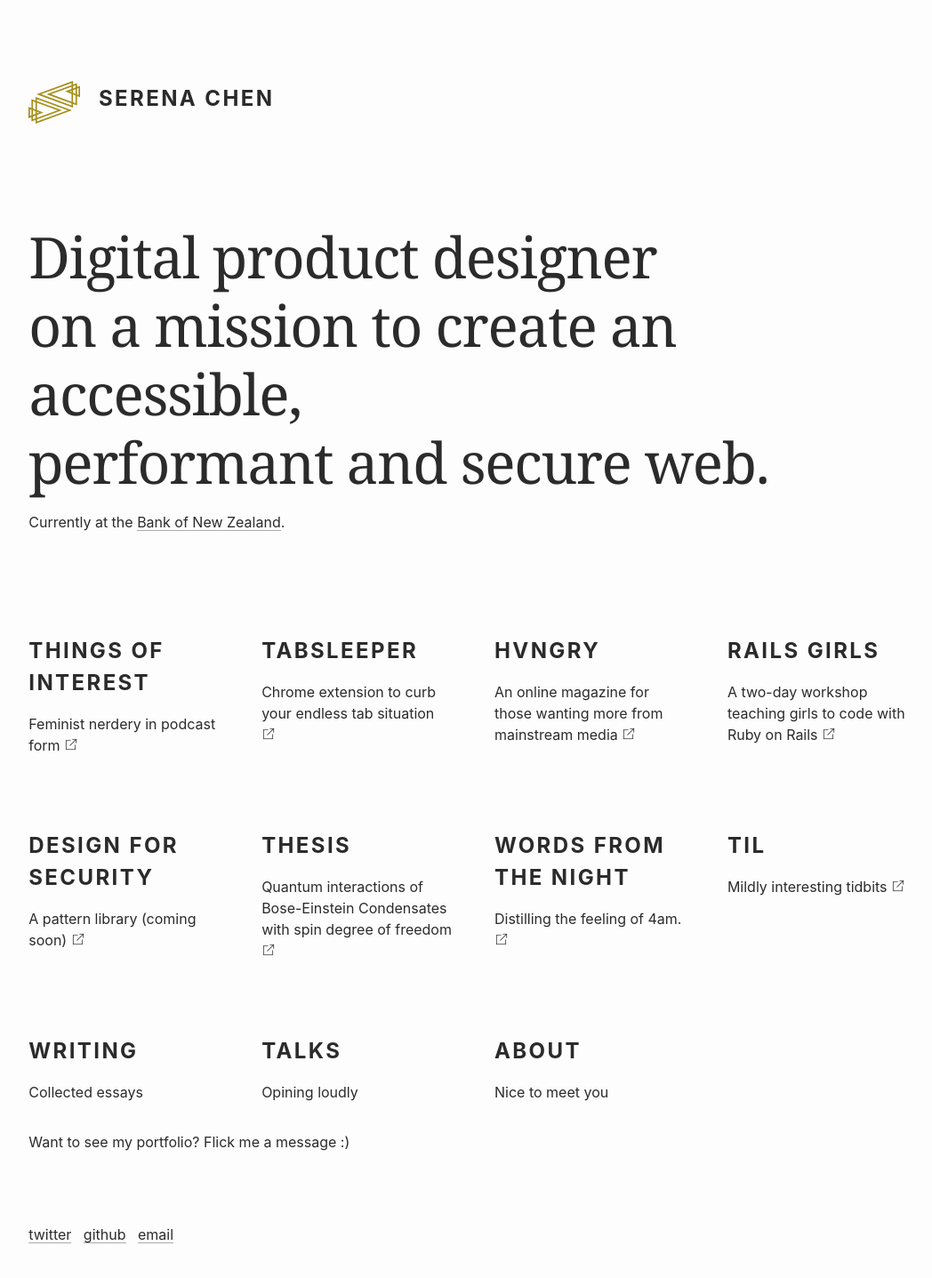
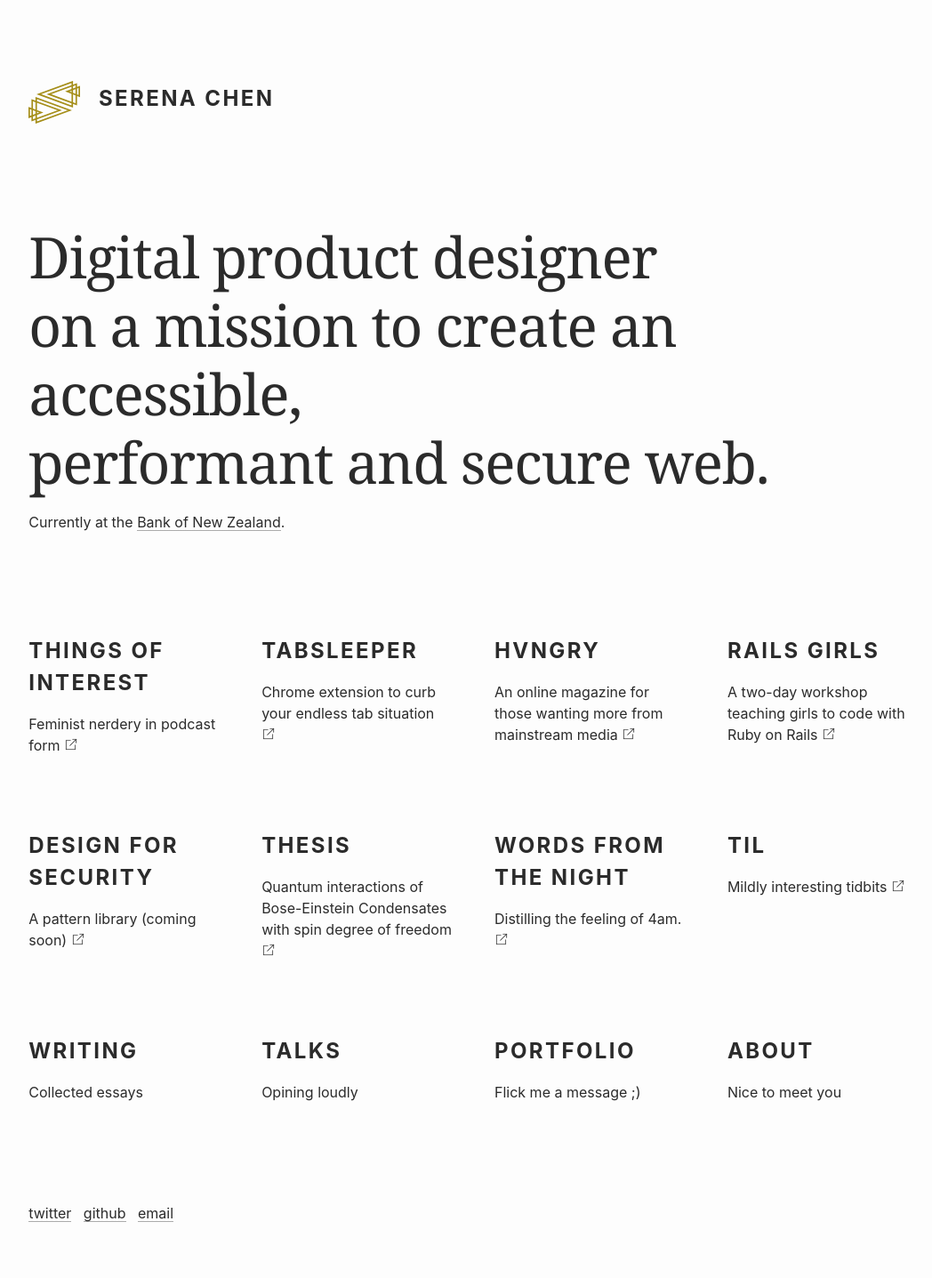
Before and after one commit to heisenburger/ws, a Jekyll site: the page built from index.html, in a window 1280 px wide. Shown: the top 1437 px of the page at 89% size, without its empty margins (92-1140 px from the left). Built offline with Jekyll 4.4.1, drawn with Linux system fonts in a browser that asks for light colours; some web fonts are replaced.

Commit message:
add portfolio msg

```diff
--- a/index.html
+++ b/index.html
@@ -93,6 +93,11 @@ layout: default
     <h3>Talks</h3>
     <p>Opining loudly</p>
   </a>
+  <div class="feature-link grid-child l-nu">
+    <h3>Portfolio</h3>
+    <p>Flick me a message ;)
+    </p>
+  </div>
   <a href="{{ site.baseurl }}/about/" class="feature-link grid-child l-nu">
     <h3>About</h3>
     <p>Nice to meet you</p>
@@ -107,5 +112,3 @@ layout: default
     <p>Blowing thoroughly through one's own trumpet</p>
   </a> -->
 </div>
-
-<p>Want to see my portfolio? Flick me a message :)</p>
```
